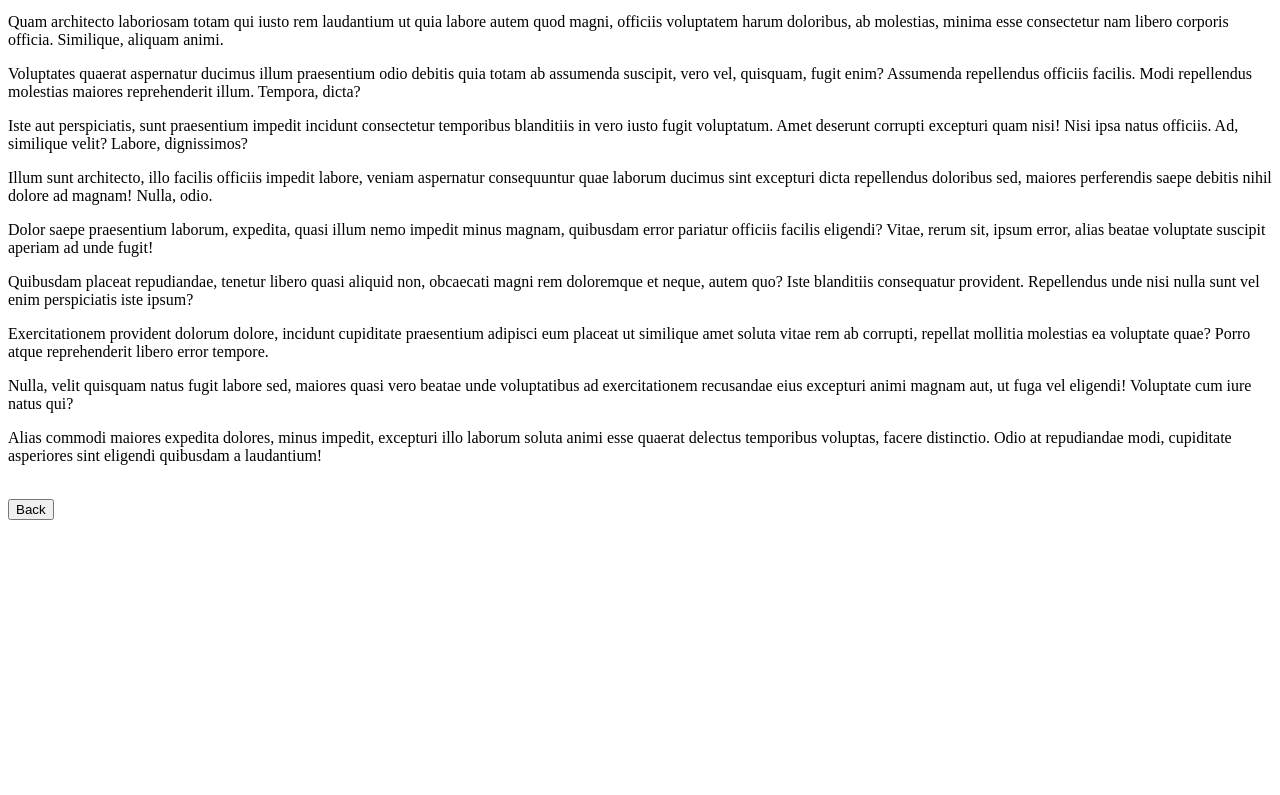
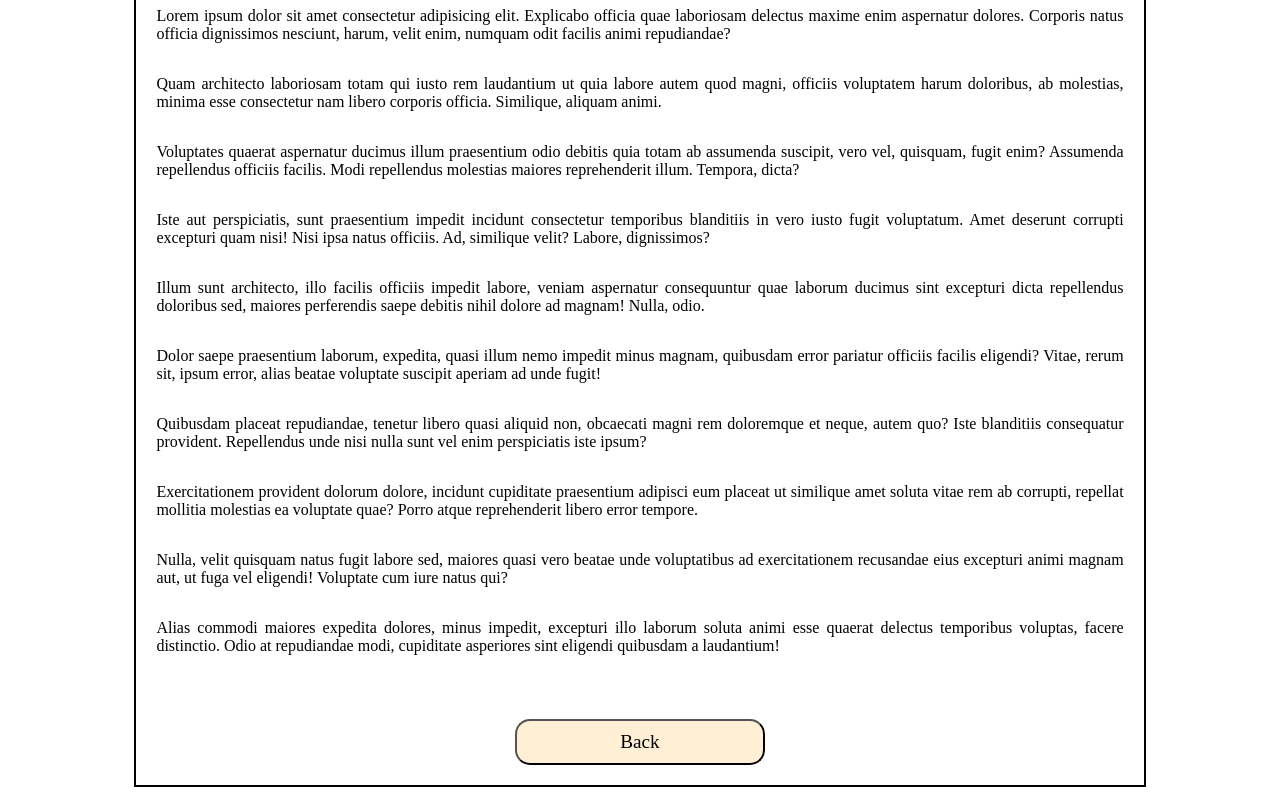
Before and after one commit to Hemanthkumar2k04/basic-web-project.github.io, a plain HTML site: page podcasts.html in a window 1280 px wide. Shown: the part 119-914 px from the top of the page. Before the commit the page ends 800 px from the top, so only its background shows below. Drawn offline with Linux system fonts and the light colour scheme.

Commit message:
Added content to each categories

```diff
--- a/podcasts.html
+++ b/podcasts.html
@@ -4,9 +4,11 @@
     <meta charset="UTF-8">
     <meta name="viewport" content="width=device-width, initial-scale=1.0">
     <title>Document</title>
+    <link rel="stylesheet" href="styles.css">
 </head>
 <body>
-    <h1>My Podcast Interests</h1>
+    <div class="container podcasts">
+        <h1>My Podcast Interests</h1>
     <p>Lorem ipsum dolor sit amet consectetur adipisicing elit. Explicabo officia quae laboriosam delectus maxime enim aspernatur dolores. Corporis natus officia dignissimos nesciunt, harum, velit enim, numquam odit facilis animi repudiandae?</p>
     <p>Quam architecto laboriosam totam qui iusto rem laudantium ut quia labore autem quod magni, officiis voluptatem harum doloribus, ab molestias, minima esse consectetur nam libero corporis officia. Similique, aliquam animi.</p>
     <p>Voluptates quaerat aspernatur ducimus illum praesentium odio debitis quia totam ab assumenda suscipit, vero vel, quisquam, fugit enim? Assumenda repellendus officiis facilis. Modi repellendus molestias maiores reprehenderit illum. Tempora, dicta?</p>
@@ -19,5 +21,6 @@
     <p>Alias commodi maiores expedita dolores, minus impedit, excepturi illo laborum soluta animi esse quaerat delectus temporibus voluptas, facere distinctio. Odio at repudiandae modi, cupiditate asperiores sint eligendi quibusdam a laudantium!</p>
     <br>
     <button type="submit" onclick="location.href='interests.html'">Back</button>
+    </div>
 </body>
 </html>
--- a/styles.css
+++ b/styles.css
@@ -55,6 +55,7 @@ button:active {
     justify-content: center;
     align-items: center;
     flex-direction: column;
+    width: 100%;
 }
 .container button{
     margin-top: 30px;
@@ -101,3 +102,20 @@ button:active {
     transform: scale(1.05);
     cursor: pointer;
 }
+.games,
+.tech,
+.movies,
+.podcasts
+{
+    position: relative;
+    display: flex;
+    flex-direction: column;
+    border-style: solid;
+    border-color: black;
+    border-width: 2px;
+    padding: 20px;
+    width: 80%;
+    box-sizing: border-box;
+    text-align: justify;
+    margin: auto;
+}
```
Also changed, not shown: games.html (+3 -0 lines), index.html (+0 -1 lines), movies.html (+3 -0 lines), tech.html (+3 -1 lines).
